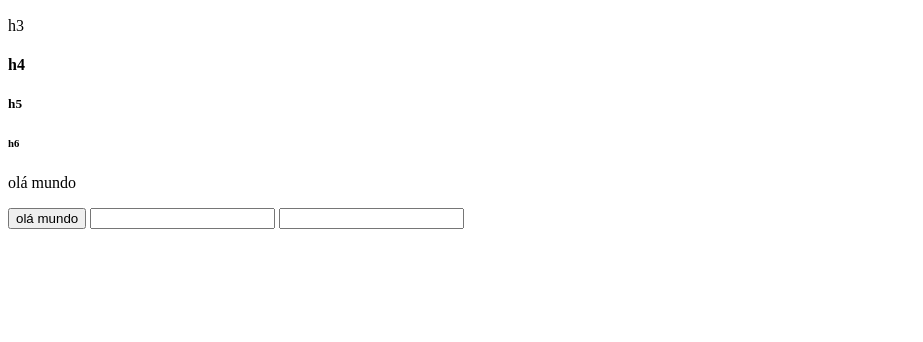
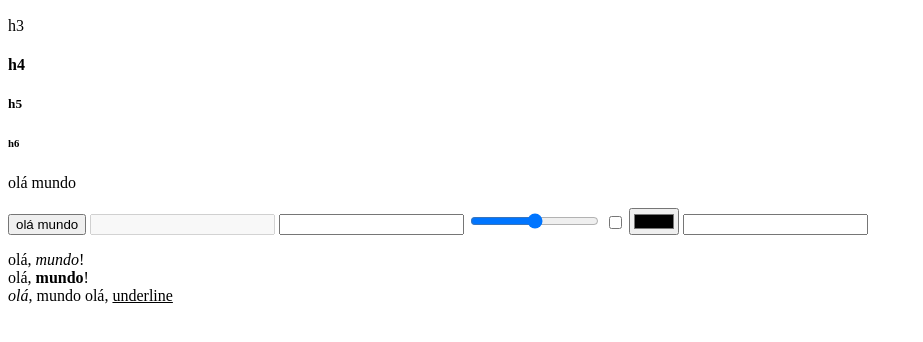
Before and after one commit to Davibr12/teste.py, a plain HTML site: page index.html in a window 1280 px wide. Shown: the part 136-478 px from the top of the page, without its empty margins (0-923 px from the left). Drawn offline with Linux system fonts and the light colour scheme.

Commit message:
Update index.html
Use this to test your CSS code
Use isso para testar seu código CSS

```diff
--- a/index.html
+++ b/index.html
@@ -13,7 +13,17 @@
         <h6>h6</h6>
         <p>olá mundo</p>
         <button>olá mundo</button>
+        <input disabled>
         <input>
-        <input type="">
+        <input type="range">
+        <input type="checkbox">
+        <input type="color">
+        <input id="1"><label for="1">
+        <p>
+            olá, <em>mundo</em>!<br>
+            olá, <strong>mundo</strong>!<br>
+            <i>olá</i>, mundo
+            olá, <u>underline</u>
+        </p>
    </body>
 </html>
```
